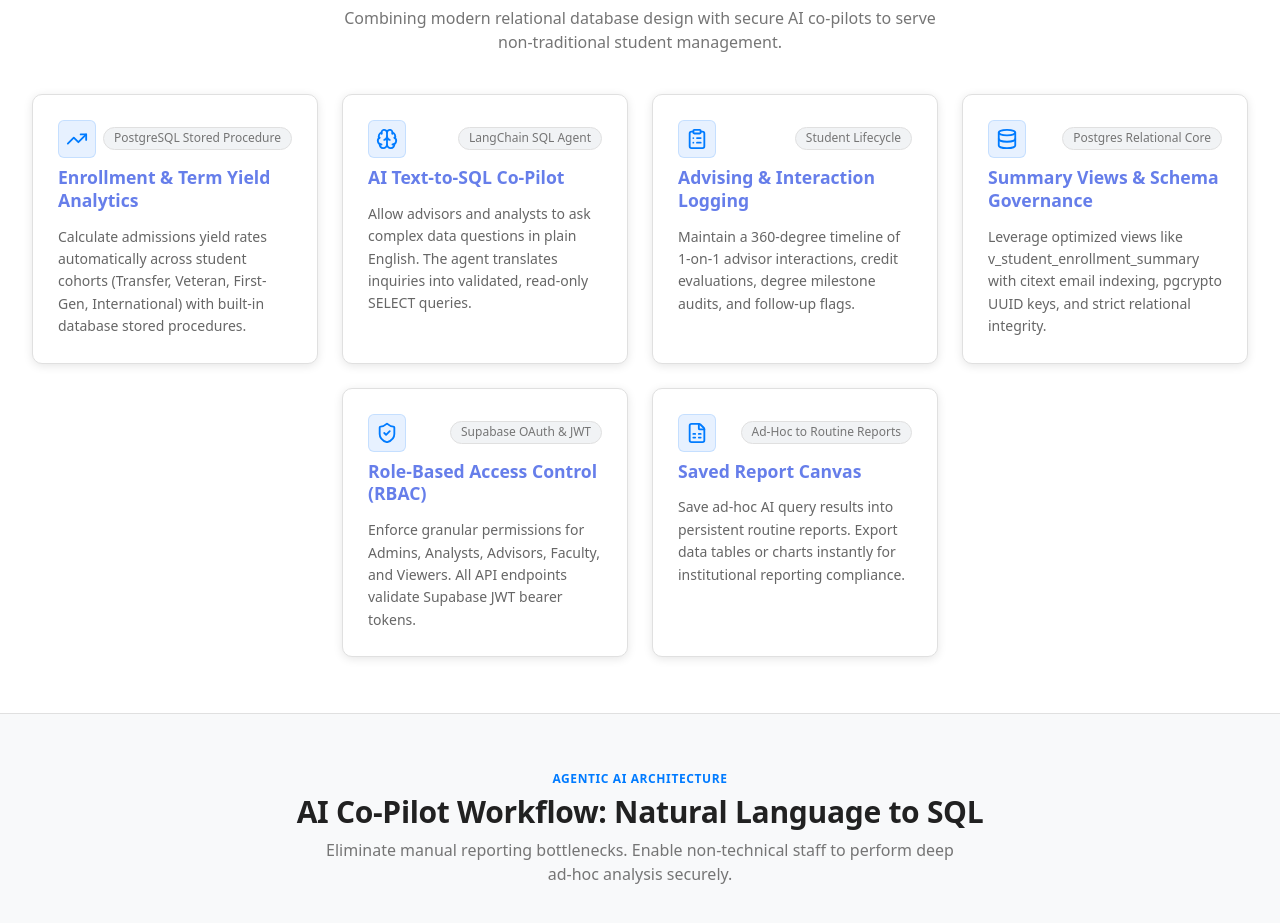
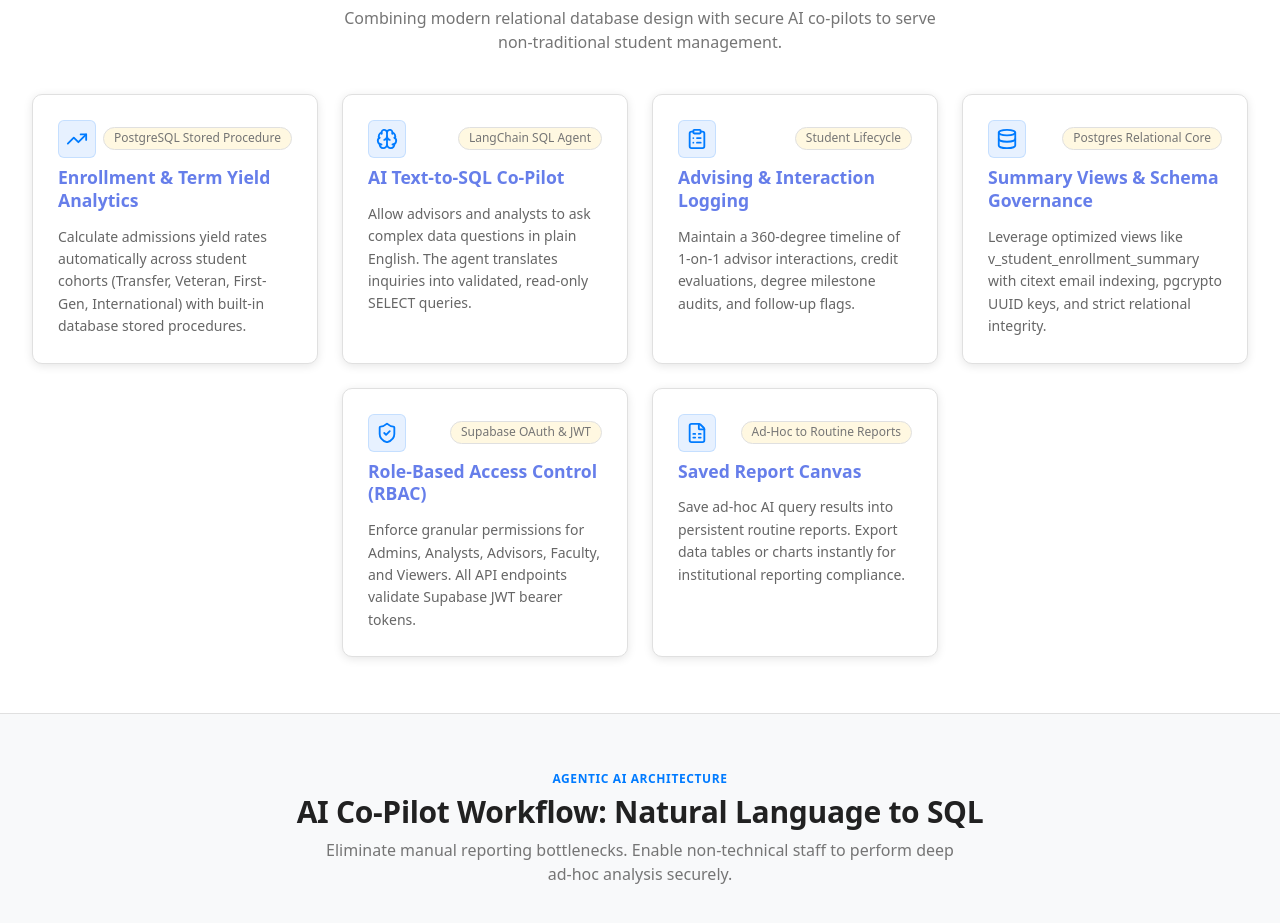
Before and after one commit to prateekrauniyar345/student_crm, a React app in the folder frontend/: page / in a window 1280 px wide. Shown: the part 803-1726 px from the top of the page. Built offline with nearby package versions, Linux system fonts and the light colour scheme; no server answers; the HTML template or start-up script is replaced by a standard one.

Commit message:
minor color changes

```diff
--- a/frontend/src/components/landingDashboard/FeaturesSection.jsx
+++ b/frontend/src/components/landingDashboard/FeaturesSection.jsx
@@ -75,7 +75,7 @@ export default function FeaturesSection() {
               <div key={index} className="feature-card">
                 <div className="card-top-row">
                   <div className="feature-icon">{feature.icon}</div>
-                  <span className="status-pill status-pill-neutral">{feature.tag}</span>
+                  <span className="status-pill status-pill-neutral" style={{background: '#FFF8E1'}}>{feature.tag}</span>
                 </div>
                 <h3>{feature.title}</h3>
                 <p>{feature.description}</p>
@@ -89,7 +89,7 @@ export default function FeaturesSection() {
               <div key={index} className="feature-card">
                 <div className="card-top-row">
                   <div className="feature-icon">{feature.icon}</div>
-                  <span className="status-pill status-pill-neutral">{feature.tag}</span>
+                  <span className="status-pill status-pill-neutral" style={{background: '#FFF8E1'}}>{feature.tag}</span>
                 </div>
                 <h3>{feature.title}</h3>
                 <p>{feature.description}</p>
```
